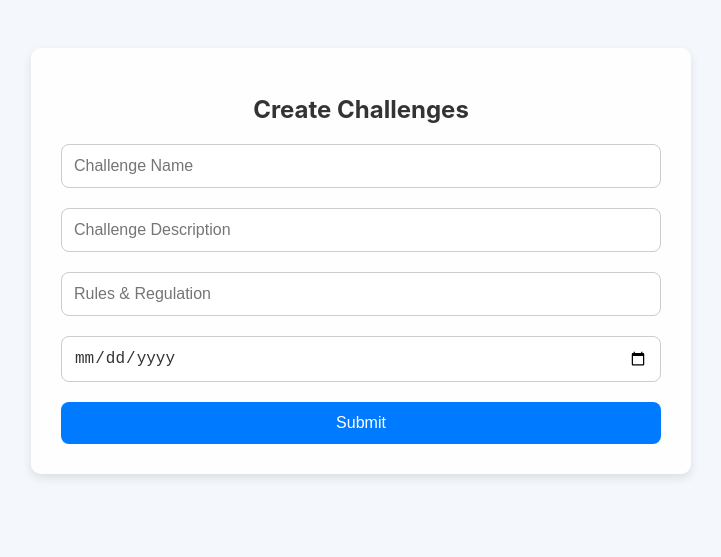
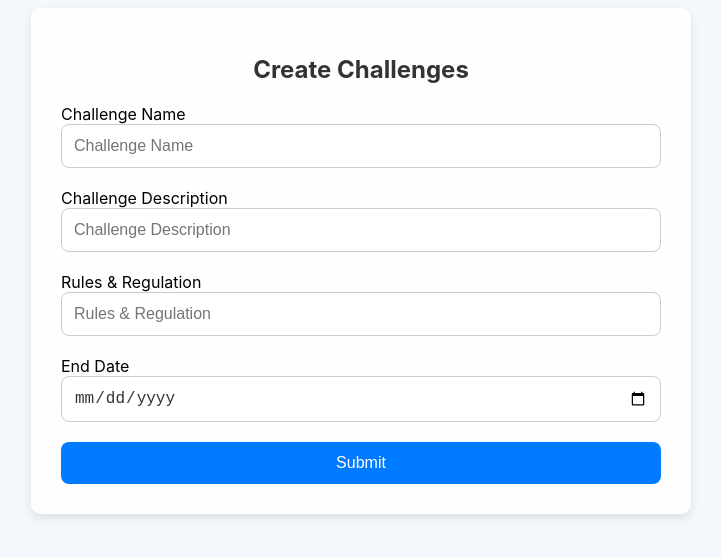
Before and after one commit to Iqrayusuf/Shutter_Space, a React (Create React App) app in the folder frontend/create_challenge/: page /add-challenge/photography in a window 1280 px wide. Shown: the part 159-716 px from the top of the page, without its empty margins (279-1000 px from the left). Built offline with nearby package versions, Linux system fonts and the light colour scheme.

Commit message:
add field name

```diff
--- a/frontend/create_challenge/src/components/PhotographyComponent.js
+++ b/frontend/create_challenge/src/components/PhotographyComponent.js
@@ -110,6 +110,7 @@ const PhotographyComponent = () => {
             {pageTitle()}
 
             <div className="inputbox">
+                <label htmlFor="challengeName">Challenge Name</label>
                 <input
                     type="text"
                     placeholder="Challenge Name"
@@ -120,6 +121,7 @@ const PhotographyComponent = () => {
             </div>
 
             <div className="inputbox">
+                <label htmlFor="challengeDescription">Challenge Description</label>
                 <input
                     type="text"
                     placeholder="Challenge Description"
@@ -130,6 +132,7 @@ const PhotographyComponent = () => {
             </div>
 
             <div className="inputbox">
+                <label htmlFor="challengeRules">Rules & Regulation</label>
                 <input
                     type="text"
                     placeholder="Rules & Regulation"
@@ -140,6 +143,7 @@ const PhotographyComponent = () => {
             </div>
 
             <div className="inputbox">
+                <label htmlFor="endDate">End Date</label>
                 <input
                     type="date"
                     placeholder="End Date"
```
